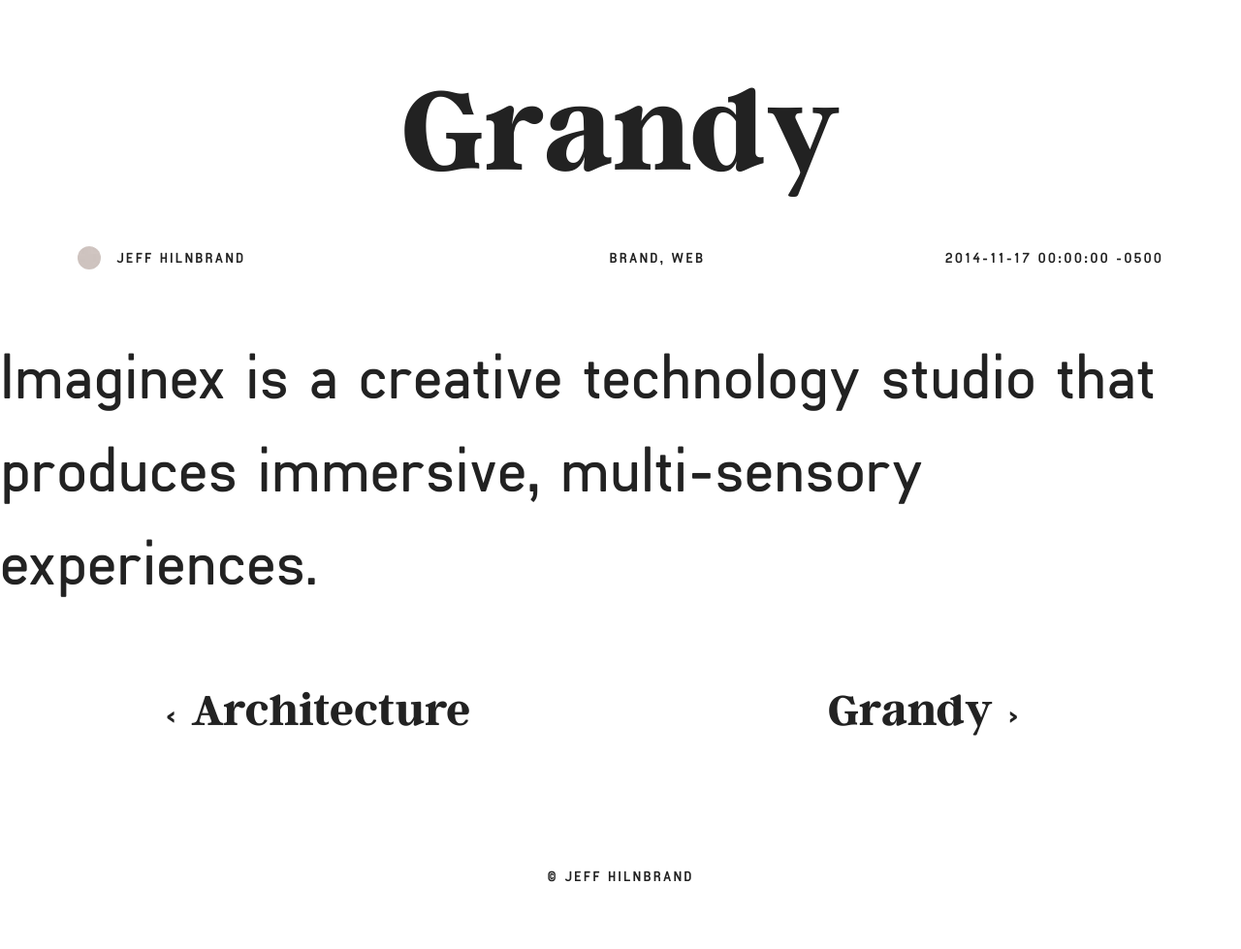
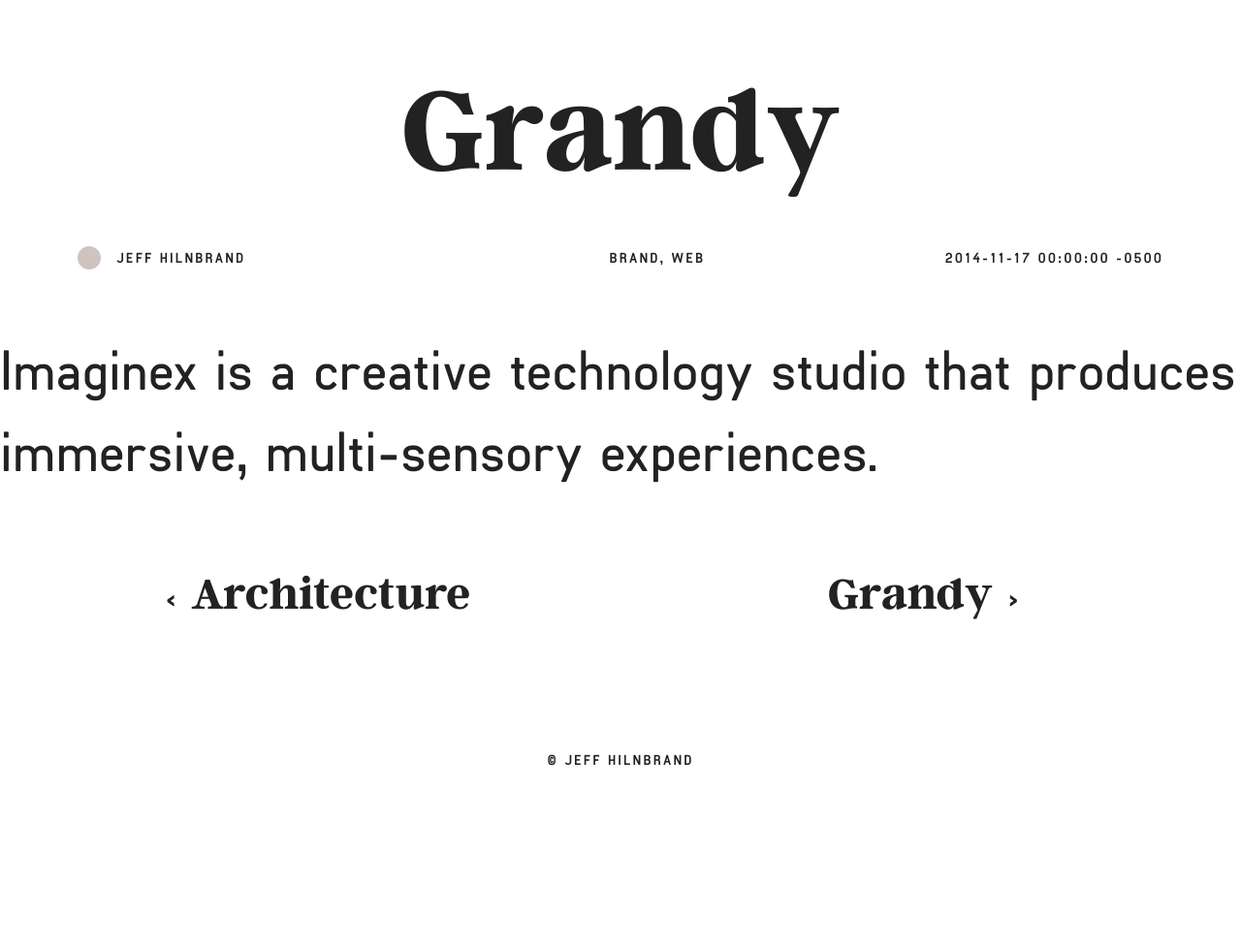
Before and after one commit to jhil/jhilco-2016, a Jekyll site: the page built from _posts/2014-11-17-grandy.markdown, in a window 1280 px wide. Shown: the whole page at 97% size. Built offline with Jekyll 4.4.1, drawn with Linux system fonts in a browser that asks for light colours; after the commit the page ends 900 px from its top, so only the background shows below that.

Commit message:
more article styles

```diff
--- a/_sass/_type.scss
+++ b/_sass/_type.scss
@@ -37,16 +37,12 @@
   font-size: 2rem;
 }
 
-h4, .h4 {
-
-}
-
 
 // PARAGRAPH
 
 p {
   font-weight: 600;
-  font-size: 4rem;
+  font-size: 3.5rem;
 }
 
 .small {
```
